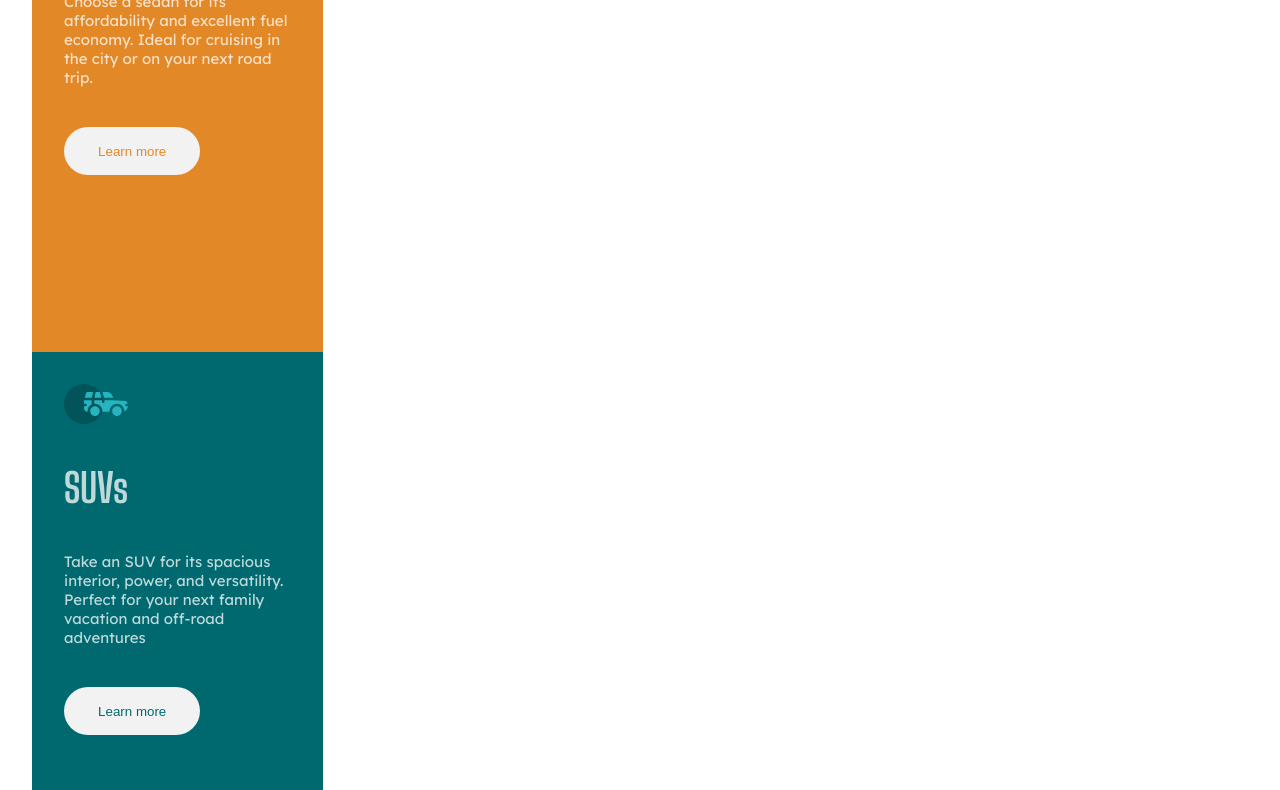
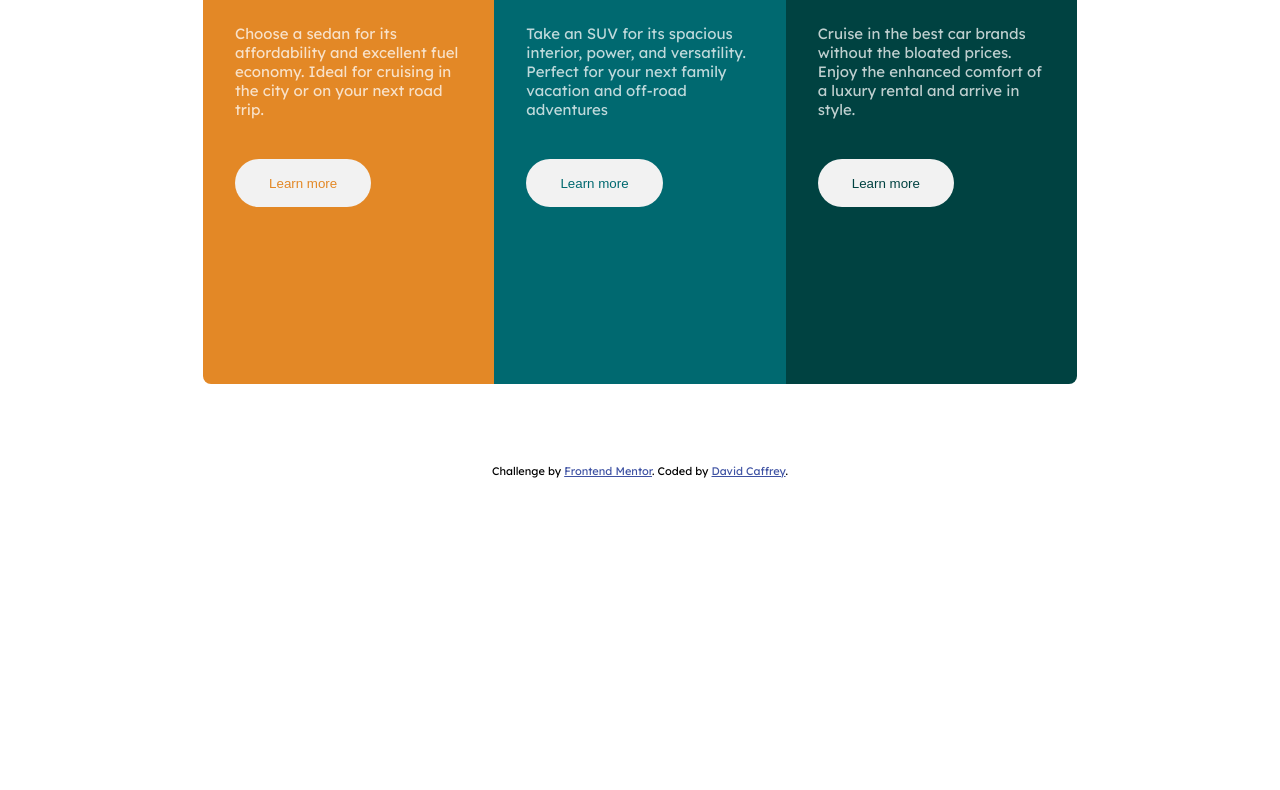
Before and after one commit to DavidCaffrey/3-column-preview-card, a plain HTML site: page index.html in a window 1280 px wide. Shown: the part 240-1030 px from the top of the page. After the commit the page ends 800 px from the top, so only its background shows below. Drawn offline with Linux system fonts and the light colour scheme.

Commit message:
media queries for desktop

```diff
--- a/style.css
+++ b/style.css
@@ -124,3 +124,31 @@ body {
 .attribution a {
   color: hsl(228, 45%, 44%);
 }
+
+@media (min-width:375px){
+    .car-type{
+        margin: 0 auto;
+    }
+}
+
+@media(min-width:1220px){
+    .container{
+        display: flex;
+        flex-direction: row;
+        column-gap: 0;
+        justify-content: center;
+        align-items: center;
+    }
+    .car-type{
+        margin: 2rem 0;
+    }
+    .sedan{
+
+        border-radius: 8px 0 0 8px ;
+    }
+
+    .luxury{
+
+        border-radius: 0 8px 8px 0;
+    }
+}
```
